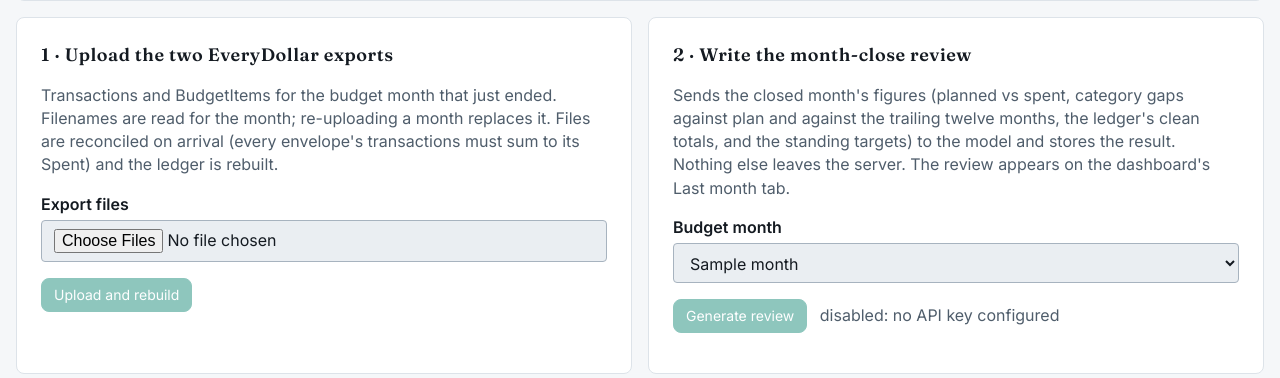
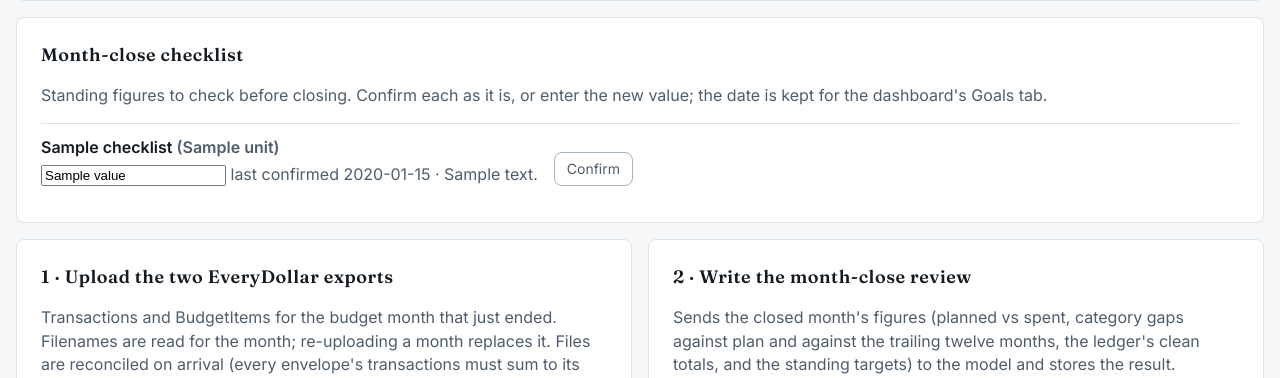
Before and after one commit to JKBeeman92/household-ledger, a FastAPI app: template app/web/templates/upload.html in a window 1280 px wide. Shown: the part 624-1002 px from the top of the page. Run offline with FastAPI, Linux system fonts and the light colour scheme; the template is opened without the code that fills it: most values are stand-ins (such as "Sample title", 1, 10 or a date in 2020); parts of the project's set-up code (start-up, migrations or seed data) failed here and were passed over.

Commit message:
feat: month-close checklist with goal confirmation prompts (#57)
## What

- The Close a month page lists goals with no value, or with a note
saying to ask, each with an inline confirm/update form.
- Confirming stamps `goals.confirmed_at` (migration 0020, nullable); an
edited value triggers a background rebuild.
- The `goals` dataset carries `confirmed_at`, and the Goals tab shows it
as "Last confirmed".
- Saving the goals JSON on the Settings page keeps existing confirmation
dates.

## Why

Closes #20. The old runbook asked a few questions at every close; the
app now asks them itself.

## How I checked it

- [x] `pytest`: 131 passed locally against Postgres 16
- [x] Close-a-month and Goals tab smoke-tested in a browser on the
integrated queue

## Notes for the release

Migration 0020 runs automatically. Rebuild once so the goals dataset
gains `confirmed_at`. No new settings or dependencies.

---
_Generated by [Claude
Code](https://claude.ai/code/session_01LjGyteyJBE3psBFSZsieeH)_

Co-authored-by: Claude <noreply@anthropic.com>

```diff
--- a/app/main.py
+++ b/app/main.py
@@ -15,7 +15,7 @@ from . import db, csrf
 from .security import SecurityHeaders
 from .web_helpers import ROOT, flash, render
 from .routes import brand, auth, pages, upload, settings as settings_routes, api, build, findings
-from .routes import months
+from .routes import months, checklist
 
 log = logging.getLogger("ledger")
 
@@ -36,7 +36,7 @@ app = FastAPI(title="Household Ledger", docs_url=None, redoc_url=None, lifespan=
 app.add_middleware(SessionMiddleware, secret_key=settings.session_secret or secrets.token_hex(32), https_only=settings.base_url.startswith("https"), same_site="lax", max_age=settings.session_max_age)
 app.add_middleware(SecurityHeaders)   # outermost: CSP nonce + security headers on every response
 app.mount("/static", StaticFiles(directory=ROOT / "web" / "static"), name="static")
-for module in (brand, auth, pages, upload, settings_routes, api, build, findings, months):
+for module in (brand, auth, pages, upload, settings_routes, api, build, findings, months, checklist):
     app.include_router(module.router)
 
 
--- a/app/routes/settings.py
+++ b/app/routes/settings.py
@@ -59,8 +59,9 @@ def _save_editor(conn, key: str, body: str) -> str:
         return f"{len(rows)} CPI months"
     data = json.loads(body)
     if key == "goals":
+        seen = {r["key"]: r["confirmed_at"] for r in conn.execute("SELECT key, confirmed_at FROM goals").fetchall()}   # editing the list must not forget confirmations
         conn.execute("DELETE FROM goals")
-        conn.cursor().executemany("INSERT INTO goals (key,value,unit,label,note) VALUES (%s,%s,%s,%s,%s)", [(g["key"], g.get("value"), g.get("unit", ""), g["label"], g.get("note", "")) for g in data])
+        conn.cursor().executemany("INSERT INTO goals (key,value,unit,label,note,confirmed_at) VALUES (%s,%s,%s,%s,%s,%s)", [(g["key"], g.get("value"), g.get("unit", ""), g["label"], g.get("note", ""), seen.get(g["key"])) for g in data])
         return f"{len(data)} goals"
     if key == "events":
         conn.execute("DELETE FROM life_events")
--- a/app/routes/upload.py
+++ b/app/routes/upload.py
@@ -6,6 +6,7 @@ from .. import db, auth, review
 from ..web_helpers import flash, render, _months
 from ..builds import build_status, run_background
 from .findings import latest_findings
+from .checklist import checklist_goals
 from pipeline.run_pipeline import ingest, build_running
 
 router = APIRouter()
@@ -20,7 +21,8 @@ def upload_page(request: Request, user=Depends(auth.require_editor)):
         months = _months(conn)
         build = build_status(conn)
         findings = latest_findings(conn)
-    return render(request, "upload.html", user, active="upload", findings=findings, files=files, months=months, build=build, review_enabled=bool(settings.anthropic_api_key))
+        checklist = checklist_goals(conn)
+    return render(request, "upload.html", user, active="upload", findings=findings, checklist=checklist, files=files, months=months, build=build, review_enabled=bool(settings.anthropic_api_key))
 
 
 @router.post("/upload")
--- /dev/null
+++ b/app/web/templates/_checklist.html
@@ -0,0 +1,15 @@
+{% if checklist %}
+<div class="panel" id="checklist" style="margin-top:var(--space-4)">
+  <h2>Month-close checklist</h2>
+  <p class="muted">Standing figures to check before closing. Confirm each as it is, or enter the new value; the date is kept for the dashboard's Goals tab.</p>
+  <ul style="list-style:none;margin:0;padding:0">
+  {% for g in checklist %}<li style="padding:var(--space-3) 0;border-top:1px solid var(--line)">
+    <form method="post" action="/goals/{{ g.key }}/confirm" style="display:flex;gap:var(--space-4);align-items:end;flex-wrap:wrap">{{ csrf_field(request) }}
+      <div><label for="goal-{{ g.key }}"><strong>{{ g.label }}</strong>{% if g.unit %} <span class="muted">({{ g.unit }})</span>{% endif %}</label>
+      <input id="goal-{{ g.key }}" name="value" inputmode="decimal" value="{{ g.value|string|replace('.0000', '') if g.value is not none else '' }}" {% if g.value is none %}required placeholder="not yet given"{% endif %}>
+      <span class="muted">{% if g.confirmed_at %}last confirmed {{ g.confirmed_at.strftime('%Y-%m-%d') }}{% else %}never confirmed{% endif %}{% if g.note %} · {{ g.note }}{% endif %}</span></div>
+      <button class="btn" type="submit">{{ 'Save' if g.value is none else 'Confirm' }}</button>
+    </form></li>{% endfor %}
+  </ul>
+</div>
+{% endif %}
--- a/app/web/templates/dashboard.html
+++ b/app/web/templates/dashboard.html
@@ -234,7 +234,7 @@
       <div class="card">
         <h2 id="goal-params">The targets as recorded</h2>
         <p class="note">These are the user's stated figures, not derived from the data. Gross salary is asked for at every month-close; the others change only when the user says so.</p>
-        <div class="tbl"><table data-source="goals" data-row-key="key"><thead><tr><th data-field="label">Target</th><th data-field="value">Value</th><th data-field="note">Note</th></tr></thead><tbody data-draw="goal-params"></tbody></table></div>
+        <div class="tbl"><table data-source="goals" data-row-key="key"><thead><tr><th data-field="label">Target</th><th data-field="value">Value</th><th data-field="note">Note</th><th data-field="confirmed_at">Last confirmed</th></tr></thead><tbody data-draw="goal-params"></tbody></table></div>
         <details class="how"><summary>What is not here yet</summary><p>Per-paycheck investing for the son's account and the Roth IRA is deposited outside EveryDollar, so the exports cannot see it. Once the amount is recorded in the targets table it can be shown as a share of gross alongside the others, and it should be: it is the one goal this page currently cannot check.</p></details>
       </div>
     </div>
@@ -970,7 +970,7 @@ dash.draw('goal-table', (tb) => {
 });
 dash.draw('goal-params', (tb) => {
   const g = dash.data('goals'); if (g.status !== 'ok') { tb.replaceChildren(); return; }
-  HL.fillTable(tb, g.data, [(r) => r.label, (r) => r.value == null ? 'not yet given' : (r.unit === 'usd' ? HL.usd0(Number(r.value)) : r.unit && r.unit.startsWith('share') ? d3.format('.0%')(Number(r.value)) : String(r.value) + ' ' + (r.unit || '')), (r) => r.note]);
+  HL.fillTable(tb, g.data, [(r) => r.label, (r) => r.value == null ? 'not yet given' : (r.unit === 'usd' ? HL.usd0(Number(r.value)) : r.unit && r.unit.startsWith('share') ? d3.format('.0%')(Number(r.value)) : String(r.value) + ' ' + (r.unit || '')), (r) => r.note, (r) => r.confirmed_at ? r.confirmed_at.slice(0, 10) : 'never']);
   for (const tr of tb.children) { const row = g.data.find((d) => d.label === tr.firstChild.textContent); if (row) tr.dataset.key = row.key; }
 });
 
--- a/app/web/templates/upload.html
+++ b/app/web/templates/upload.html
@@ -27,6 +27,7 @@ addEventListener('DOMContentLoaded', () => {
   <ul id="build-problems" class="muted" style="margin:0;padding-left:var(--space-6)">{% for p in build.problems or [] %}<li>Reconciliation: {{ p }}</li>{% endfor %}</ul>
 </div>
 {% include "_findings.html" %}
+{% include "_checklist.html" %}
 <div class="row" style="margin-top:var(--space-4)">
   <form class="panel" method="post" action="/upload" enctype="multipart/form-data">{{ csrf_field(request) }}
     <h2>1 · Upload the two EveryDollar exports</h2>
--- a/pipeline/run_pipeline.py
+++ b/pipeline/run_pipeline.py
@@ -160,8 +160,8 @@ def export_for_pipeline(conn: psycopg.Connection, wd: Path) -> None:
         with open(wd / "cpi_u.csv", "w", newline="") as out:
             w = csv.writer(out); w.writerow(["month", "cpi", "source"])
             for r in cur: w.writerow([r["month"], f"{r['cpi']:.3f}", r["source"]])
-        cur.execute("SELECT key, value, unit, label, note FROM goals ORDER BY key")
-        goals = [dict(r, value=float(r["value"]) if r["value"] is not None else None) for r in cur]
+        cur.execute("SELECT key, value, unit, label, note, confirmed_at FROM goals ORDER BY key")
+        goals = [dict(r, value=float(r["value"]) if r["value"] is not None else None, confirmed_at=r["confirmed_at"].isoformat() if r["confirmed_at"] else None) for r in cur]
         cur.execute("SELECT month m, label FROM life_events ORDER BY month, label")
         with open(wd / "events.json", "w") as out:
             json.dump([dict(r) for r in cur], out)
```
Also changed, not shown: app/routes/checklist.py (added, +49 -0 lines), tests/test_checklist.py (added, +81 -0 lines), db/migrations/0020_goal_confirmed_at.sql (added).
